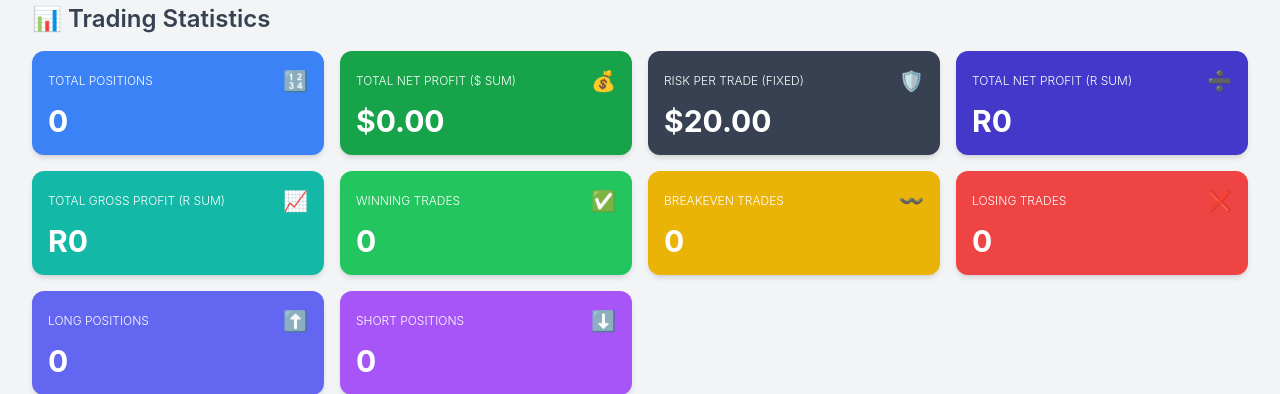
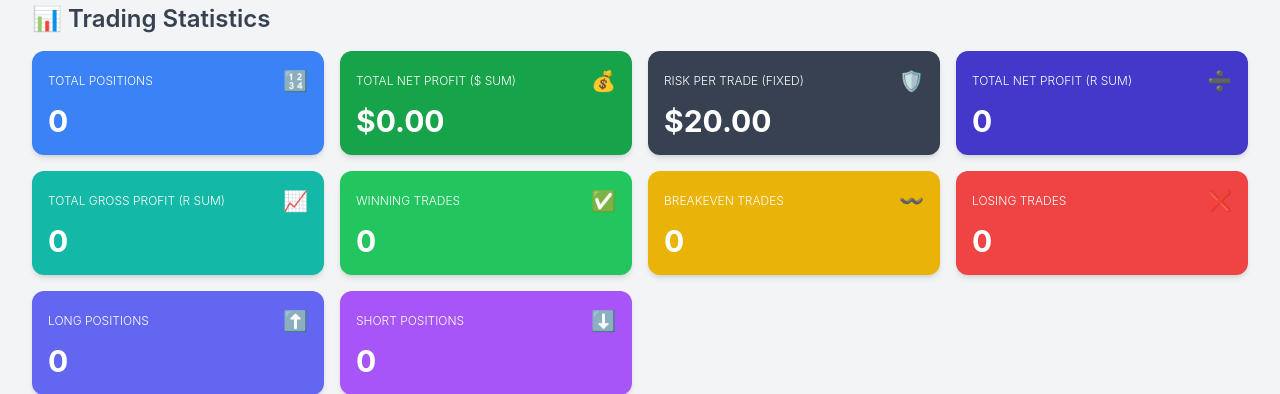
Before and after one commit to Arzaghi/TradingBotUI, a Flask app: page /history in a window 1280 px wide. Shown: the part 194-588 px from the top of the page. Run offline with Flask 3, Linux system fonts and the light colour scheme; data that the repository does not hold is empty; some libraries are stand-ins or nearby versions.

Commit message:
remove prefix

```diff
--- a/templates/history.html
+++ b/templates/history.html
@@ -152,10 +152,10 @@
                     { label: "Risk per Trade (Fixed)", key: "risk", icon: "🛡️", color: "bg-gray-700", value: RISK_AMOUNT.toFixed(2), prefix: '$' },
 
                     // 4. NEW: Total Net Profit (R Sum) - R-Multiple Value (Now integer)
-                    { label: "Total Net Profit (R Sum)", key: "total_profit", icon: "➗", color: stats.total_profit >= 0 ? "bg-indigo-700" : "bg-red-700", value: stats.total_profit, prefix: 'R' },
+                    { label: "Total Net Profit (R Sum)", key: "total_profit", icon: "➗", color: stats.total_profit >= 0 ? "bg-indigo-700" : "bg-red-700", value: stats.total_profit },
 
                     // 5. Total Gross Profit (R Sum) - R-Multiple Value (Now integer)
-                    { label: "Total Gross Profit (R Sum)", key: "positive_profit_sum", icon: "📈", color: "bg-teal-500", value: stats.positive_profit_sum, prefix: 'R' },
+                    { label: "Total Gross Profit (R Sum)", key: "positive_profit_sum", icon: "📈", color: "bg-teal-500", value: stats.positive_profit_sum },
 
                     // 6. Winning Trades (Profit > 0)
                     { label: "Winning Trades", key: "winning_trades_count", icon: "✅", color: "bg-green-500", value: stats.winning_trades_count },
```
